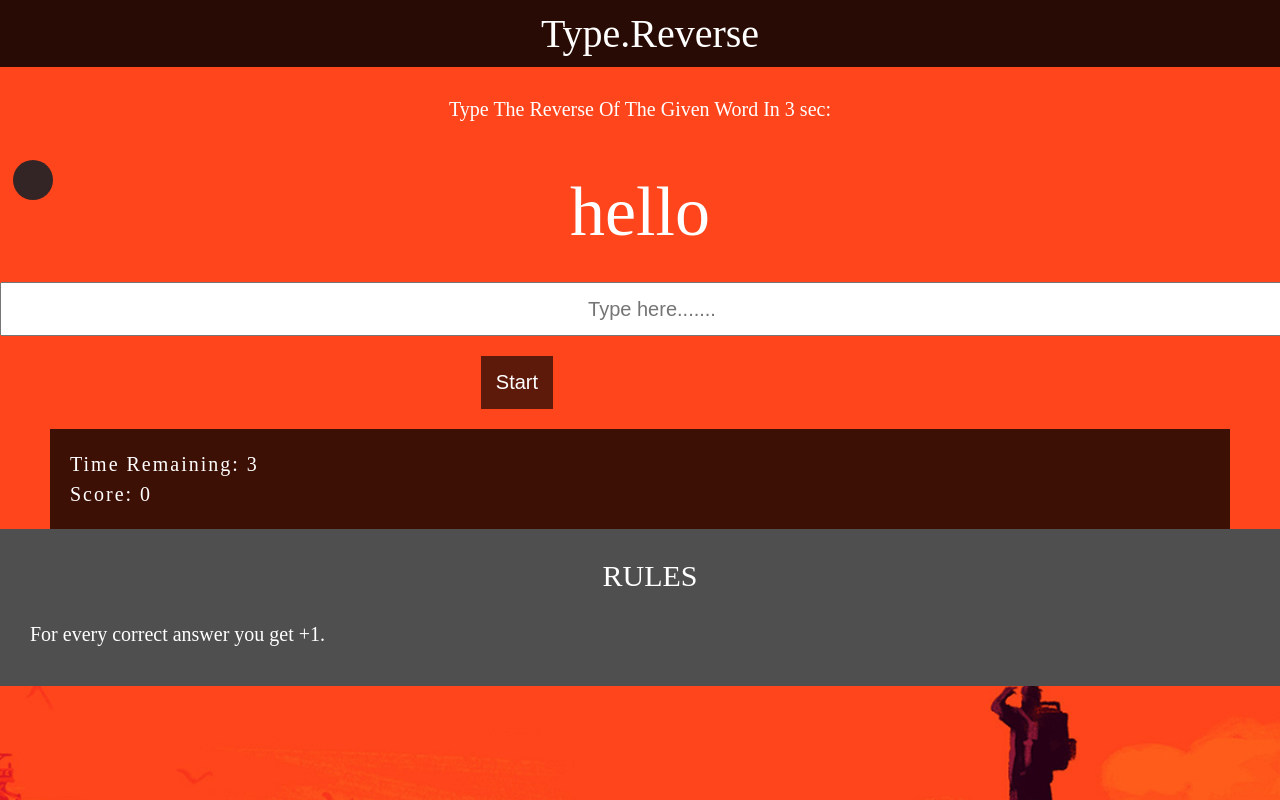
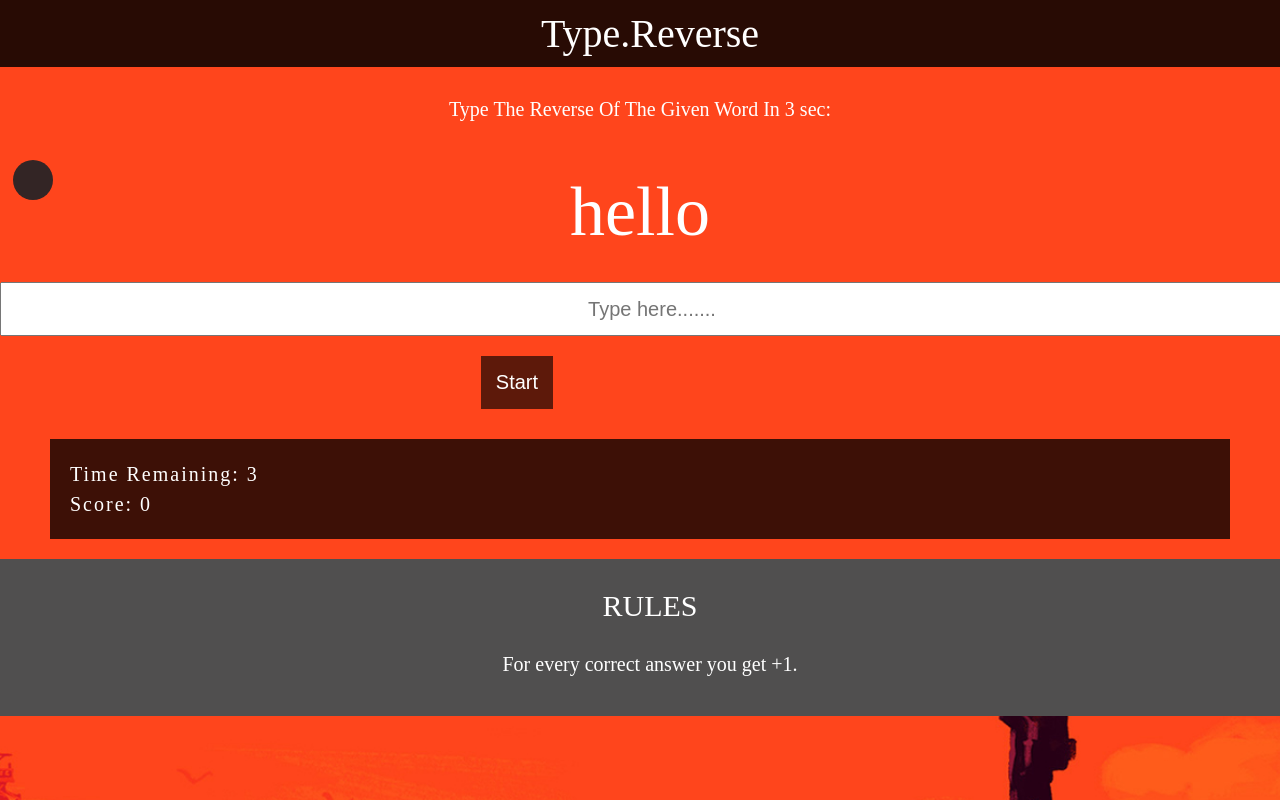
Before and after one commit to nimishbhandari/reverse, a plain HTML site: page index.html in a window 1280 px wide. Shown: the top 800 px of the page. Drawn offline with Linux system fonts and the light colour scheme.

Commit message:
Add files via upload

```diff
--- a/main.css
+++ b/main.css
@@ -68,14 +68,14 @@ body
     border-style: hidden;
     background: rgba(0, 0, 0, 0.76);
     padding: 20px;
-    margin: 0px 50px;
+    margin: 10px 50px;
     font-size: 20px;
     letter-spacing: 2px;
     line-height: 30px;
 }
 .rules
 {
-    margin: 0px ;
+    margin: 20px 0px ;
     padding:0px;
     font-size: 20px;
     background: rgb(80, 79, 79);
@@ -94,6 +94,7 @@ body
 {
     margin: 20px 10px ;
     padding: 10px;
+    text-align: center;
 }
 .message1
 {
```
